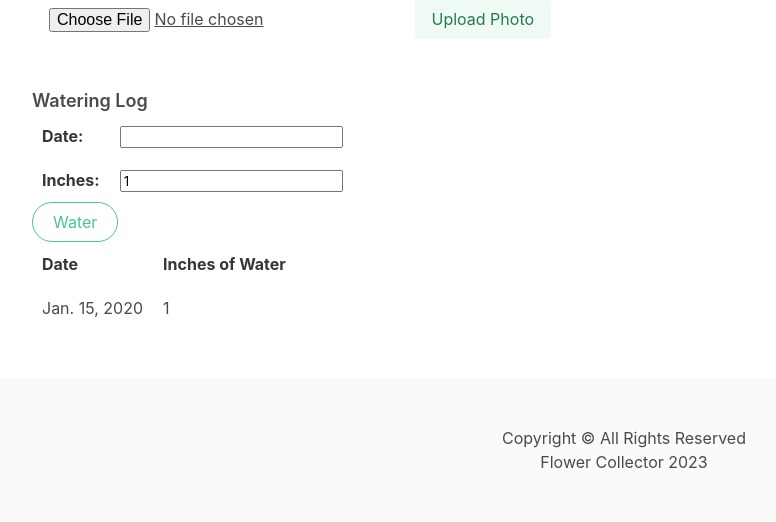
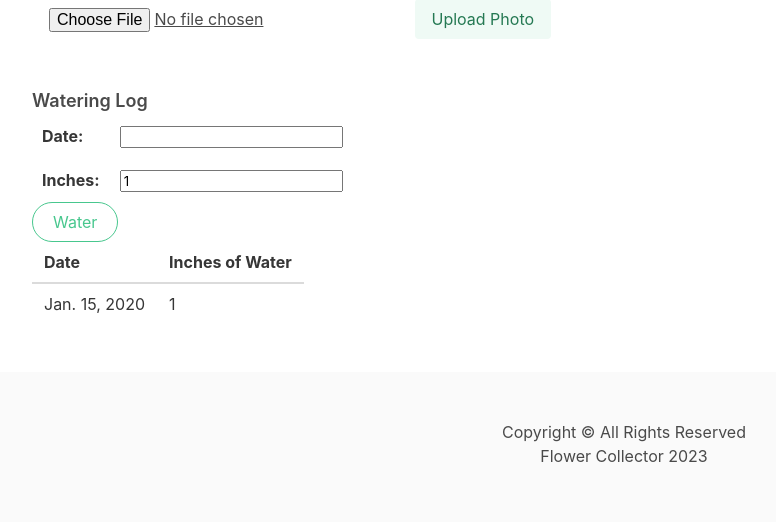
Before and after one commit to ambertav/flower_collector, a Django app: page /flowers/1/ in a window 1280 px wide. Shown: the part 415-937 px from the top of the page, without its empty margins (16-792 px from the left). After the commit the page ends 877 px from the top, so only its background shows below. Run offline with Django 4.2, Linux system fonts and the light colour scheme; a user stored in the database is signed in; tables that the repository leaves empty hold one stand-in row (values such as "Sample post").

Commit message:
styles table using bulma class

```diff
--- a/main_app/templates/flowers/flower_detail.html
+++ b/main_app/templates/flowers/flower_detail.html
@@ -37,7 +37,7 @@
                 </table>
                 <input type="submit" value="Water" class="button is-success is-outlined is-rounded">
             </form>
-            <table>
+            <table class="table">
                 <thead>
                     <tr>
                         <th>Date</th>
```
